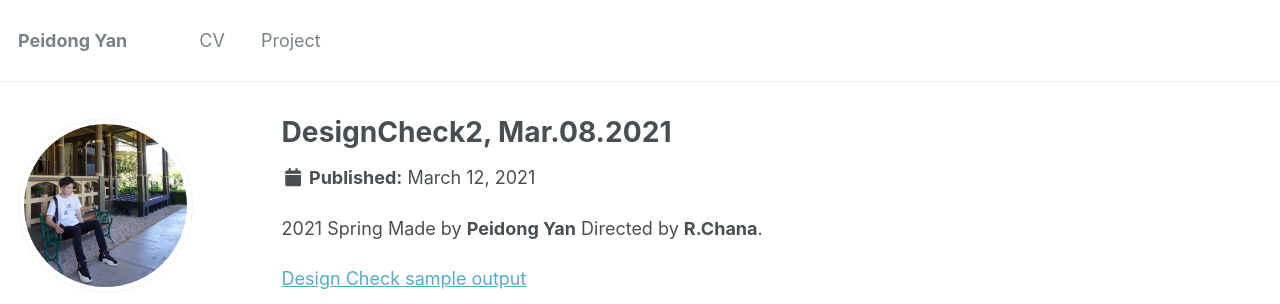
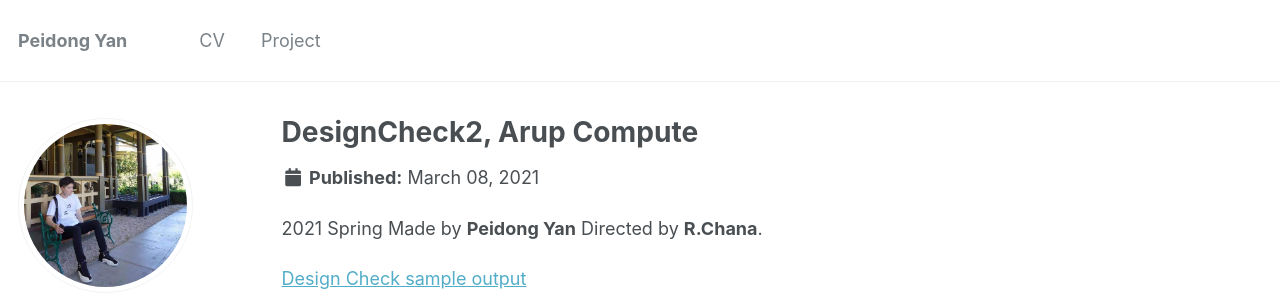
Before and after one commit to LorenYan98/LY.github.io, a Jekyll site: the page built from _portfolio/portfolio-1.md, in a window 1280 px wide and 900 px high. Shown: the top 304 px of the window. Built offline with Jekyll 4.4.1, drawn with Linux system fonts in a browser that asks for light colours.

Commit message:
Update portfolio-1.md

```diff
--- a/_portfolio/portfolio-1.md
+++ b/_portfolio/portfolio-1.md
@@ -1,6 +1,7 @@
 ---
-title: "DesignCheck2, Mar.08.2021"
+title: "DesignCheck2, Arup Compute"
 excerpt: "**The project aims to form a systematic check for a W section element**<br/><img src='/LY.github.io/images/designcheck.png' width='40%' height = '40%'>"
+date: 2021-03-08
 collection: portfolio
 ---
 
```
